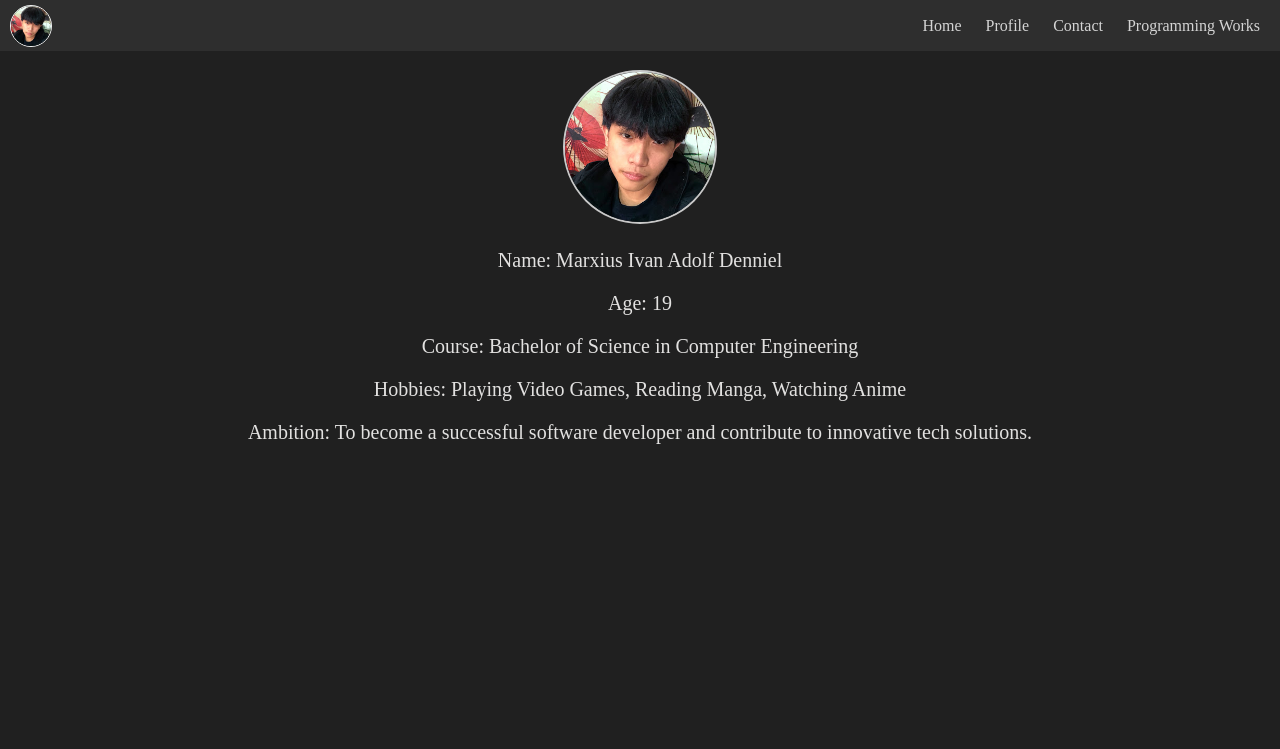
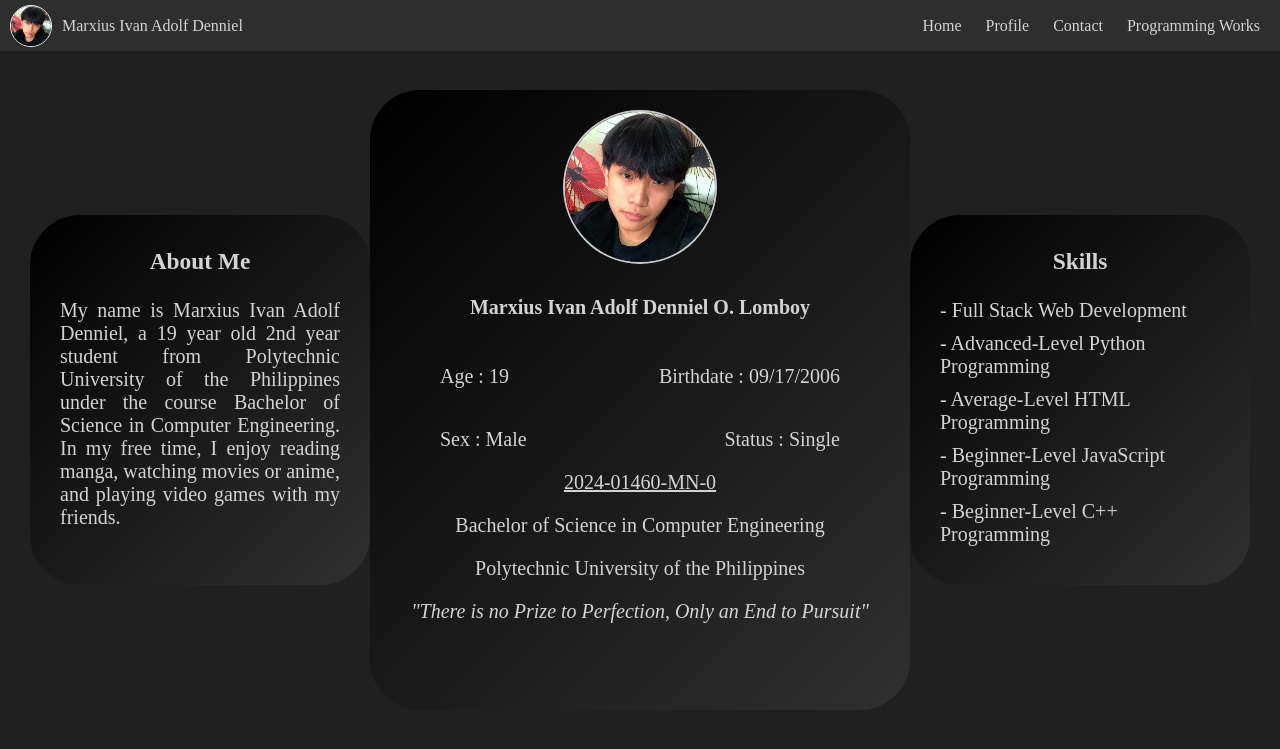
Before and after one commit to Marsyus/flask_web_app_portfolio, a Flask app: page /profile.html in a window 1280 px wide. Shown: the top 749 px of the page. Run offline with Flask 3, Linux system fonts and the light colour scheme.

Commit message:
Designed the profile page

```diff
--- a/static/styles.css
+++ b/static/styles.css
@@ -1,3 +1,4 @@
+/* Header */
 header {
     display: flex;
     justify-content: space-between;
@@ -21,6 +22,16 @@ header {
     align-items: center;
 }
 
+.header-logo {
+    display: inline-flex;
+    align-items: center;
+    gap: 10px;
+}
+
+.header-logo p {
+    color: rgb(212, 212, 212)
+}
+
 .header-logo img {
     display: inline-flex;
     align-items: left;
@@ -34,40 +45,6 @@ header {
     display: inline-flex;
     align-items: right;
     padding: 0px 10px;
-}
-
-body {
-    background-color: #202020;
-    color: hsl(0, 0%, 0%);
-    font-family: 'sans-serif';
-    margin: 0px;
-    padding: 0px;
-}
-
-main {
-    font-size: 20px;
-    margin-top: 40px;
-    padding: 20px;
-    color: rgb(226, 225, 224);
-    text-align: center;
-}
-
-.profile-pic {
-    position: relative;
-    width: 100%;
-    display: flex;
-    align-items: center;
-    justify-content: center;
-    margin: 10px 0;
-}
-
-.profile-pic img {
-    position: relative;
-    max-width: 150px;
-    border-radius: 50%;
-    border: 2px solid rgb(201, 201, 201);
-    z-index: 2;
-    background-clip: content-box;
 }
 
 .nav-buttons button {
@@ -89,6 +66,108 @@ main {
     background-color: #000000c0;
 }
 
+/* Body */
+body {
+    background-color: #202020;
+    color: hsl(0, 0%, 0%);
+    font-family: 'sans-serif';
+    margin: 0px;
+    padding: 0px;
+}
+
+/* Main */
+main {
+    font-size: 20px;
+    margin-top: 40px;
+    padding: 20px;
+    color: rgb(226, 225, 224);
+    text-align: center;
+}
+
+/* Profile */
+.profile-main {
+    display: flex;
+    align-items: center;
+    justify-items: center;
+    padding: 10px;
+
+}
+
+.about-me {
+    background: linear-gradient(135deg, #000000, #303030);
+    color: rgb(212, 212, 212);
+    padding: 10px 20px;
+    font-family: 'sans-serif';
+    font-size: 20px;
+    margin: 20px auto;
+    border-radius: 50px;
+    width: 300px;
+    height: 350px;
+    align-self: center;
+}
+
+.about-me p {
+    text-align: justify;
+    margin: 10px;
+}
+
+.profile-div {
+    background: linear-gradient(135deg, #000000, #303030);
+    color: rgb(212, 212, 212);
+    padding: 10px 20px;
+    font-family: 'sans-serif';
+    font-size: 20px;
+    margin: 20px auto;
+    border-radius: 50px;
+    width: 500px;
+    height: 600px;
+    align-self: center;
+}
+
+.profile div {
+    display: flex;
+    justify-content: space-between;
+    margin-left: 10%;
+    margin-right: 10%;
+}
+
+.profile-pic {
+    position: relative;
+    width: 100%;
+    display: flex;
+    align-items: center;
+    justify-content: center;
+    margin: 10px 0;
+}
+
+.profile-pic img {
+    position: relative;
+    max-width: 150px;
+    border-radius: 50%;
+    border: 2px solid rgb(201, 201, 201);
+    z-index: 2;
+    background-clip: content-box;
+}
+
+.skills {
+    background: linear-gradient(135deg, #000000, #303030);
+    color: rgb(212, 212, 212);
+    padding: 10px 20px;
+    font-family: 'sans-serif';
+    font-size: 20px;
+    margin: 20px auto;
+    border-radius: 50px;
+    width: 300px;
+    height: 350px;
+    align-self: center;
+}
+
+.skills p {
+    text-align: left;
+    margin: 10px;
+}
+
+/* Works */
 .works-main {
     display: grid;
     align-items: center;
--- a/templates/header.html
+++ b/templates/header.html
@@ -2,6 +2,7 @@
     <div class="header-div">
         <div class="header-logo">
             <a href="profile.html"><img src="/static/images/marxius.png" alt="About Me"></a>
+            <p>Marxius Ivan Adolf Denniel</p>
         </div>
         <div class="header-buttons">
             <nav class="nav-buttons">
--- a/templates/profile.html
+++ b/templates/profile.html
@@ -8,17 +8,45 @@
         <!--Header-->
         {% include 'header.html' %}
         <main>
-            <div class="profile-pic">
-                <div>
-                    <img src="/static/images/marxius.png" alt="">
+            <div class="profile-main">
+                <div class="about-me">
+                    <h3>About Me</h3>
+                    <p>
+                        My name is Marxius Ivan Adolf Denniel, a 19 year old 2nd year student from Polytechnic University of the Philippines under the course Bachelor of Science in Computer Engineering. In my free time, I enjoy reading manga, watching movies or anime, and playing video games with my friends.
+                    </p>
                 </div>
-            </div>
-            <div class="profile">
-                <p>Name: Marxius Ivan Adolf Denniel</p>
-                <p>Age: 19</p>
-                <p>Course: Bachelor of Science in Computer Engineering</p>
-                <p>Hobbies: Playing Video Games, Reading Manga, Watching Anime</p>
-                <p>Ambition: To become a successful software developer and contribute to innovative tech solutions.</p>
+                <div class="profile-div">
+                    <div class="profile-pic">
+                        <div>
+                            <img src="/static/images/marxius.png" alt="">
+                        </div>
+                    </div>
+                    <div class="profile">
+                        <h4>Marxius Ivan Adolf Denniel O. Lomboy</h4>
+                        <div>
+                            <p>Age : 19</p>
+                            <p>Birthdate : 09/17/2006</p>
+                        </div>
+                        <div>
+                            <p>Sex : Male</p>
+                            <p>Status : Single</p>
+                        </div>
+                        <u>2024-01460-MN-0</u>
+                        <p>Bachelor of Science in Computer Engineering</p>
+                        <p>Polytechnic University of the Philippines</p>
+                        <i>
+                            "There is no Prize to Perfection, Only an End to Pursuit"
+                        </i>
+                    </div>
+                </div>
+                <div class="skills">
+                    <h3>Skills</h3>
+                    <p>- Full Stack Web Development</p>
+                    <p>- Advanced-Level Python Programming</p>
+                    <p>- Average-Level HTML Programming</p>
+                    <p>- Beginner-Level JavaScript Programming</p>
+                    <p>- Beginner-Level C++ Programming</p>
+                </div>
             </div>
         </main>
         <script src="{{ url_for('static', filename='script.js') }}"></script>
```
